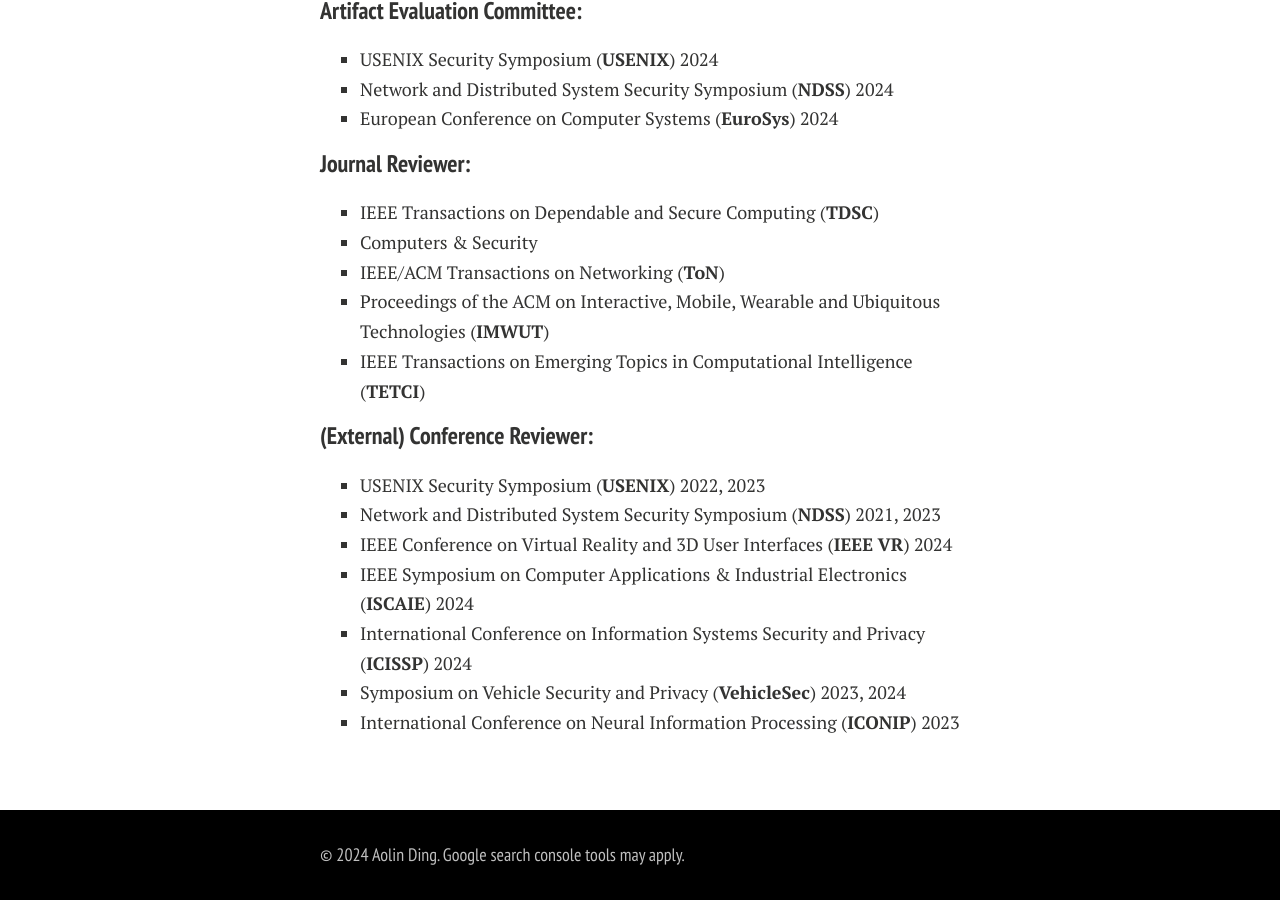
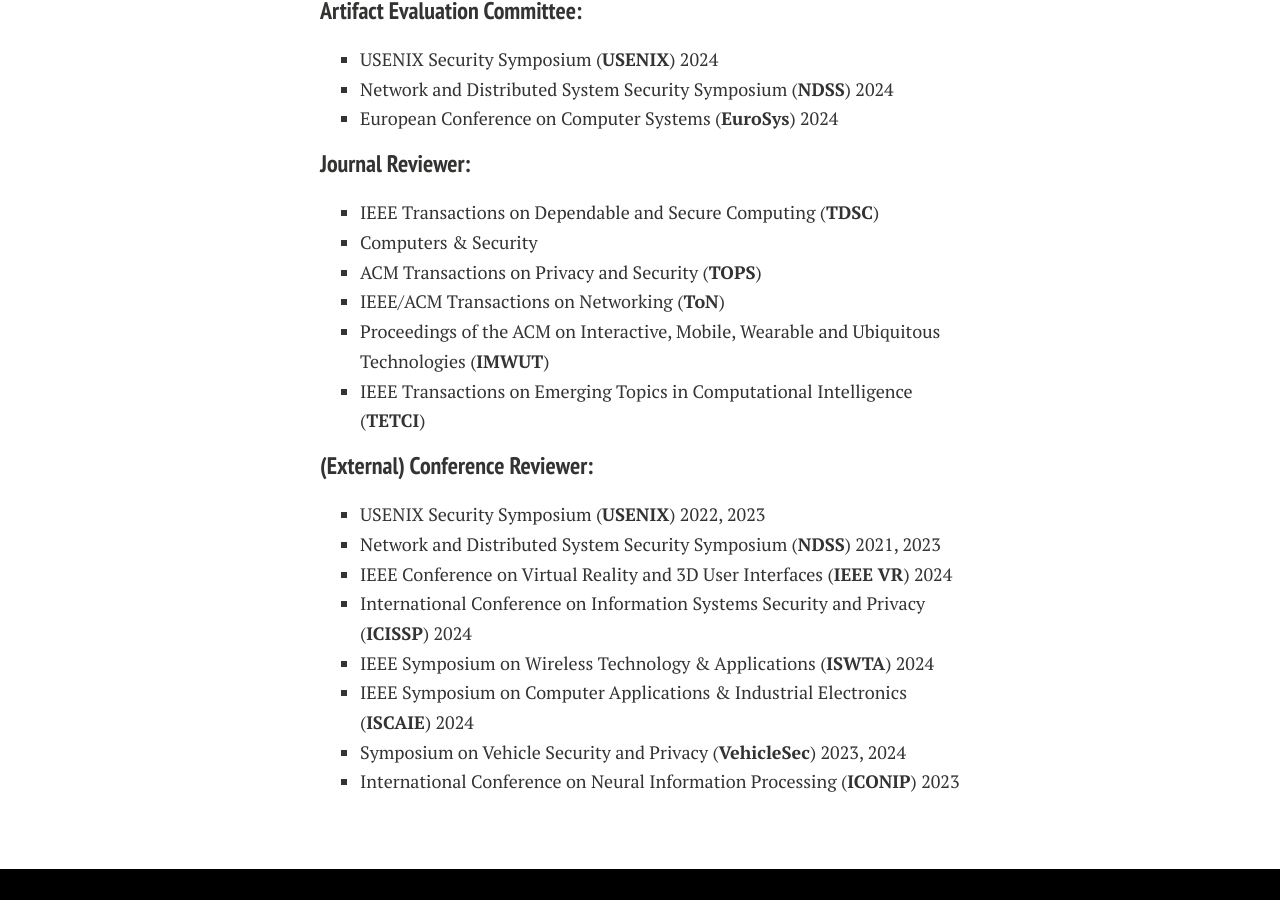
Before and after one commit to aolind/aolind.github.io, a Jekyll site: the page built from services.md, in a window 1280 px wide and 900 px high, scrolled down 500 px. Built offline with Jekyll 4.4.1, drawn with Linux system fonts in a browser that asks for light colours; nearby versions of some CDN libraries; comment, search, counter and statistics services are not loaded; a style sheet for code colours, icons or effects is not loaded.

Commit message:
Add new services

```diff
--- a/services.md
+++ b/services.md
@@ -20,6 +20,7 @@ title: Professional Services
 ### Journal Reviewer:
 - IEEE Transactions on Dependable and Secure Computing (**TDSC**)
 - Computers & Security
+- ACM Transactions on Privacy and Security (**TOPS**)
 - IEEE/ACM Transactions on Networking (**ToN**)
 - Proceedings of the ACM on Interactive, Mobile, Wearable and Ubiquitous Technologies (**IMWUT**)
 - IEEE Transactions on Emerging Topics in Computational Intelligence (**TETCI**)
@@ -29,7 +30,8 @@ title: Professional Services
 - USENIX Security Symposium (**USENIX**) 2022, 2023
 - Network and Distributed System Security Symposium (**NDSS**) 2021, 2023
 - IEEE Conference on Virtual Reality and 3D User Interfaces (**IEEE VR**) 2024
+- International Conference on Information Systems Security and Privacy (**ICISSP**) 2024
+- IEEE Symposium on Wireless Technology & Applications (**ISWTA**) 2024
 - IEEE Symposium on Computer Applications & Industrial Electronics (**ISCAIE**) 2024
-- International Conference on Information Systems Security and Privacy (**ICISSP**) 2024
 - Symposium on Vehicle Security and Privacy (**VehicleSec**) 2023, 2024
 - International Conference on Neural Information Processing (**ICONIP**) 2023
```
